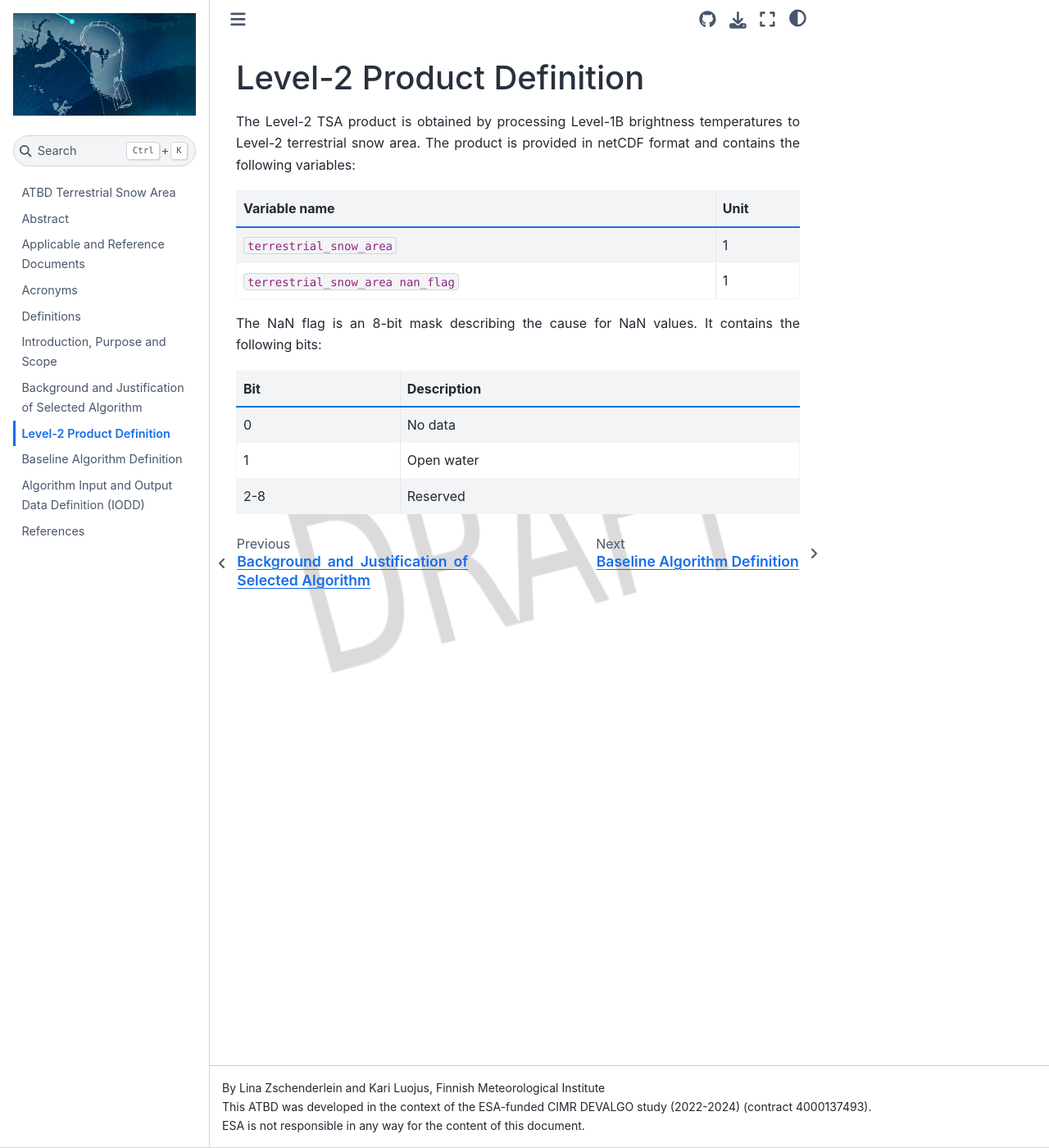
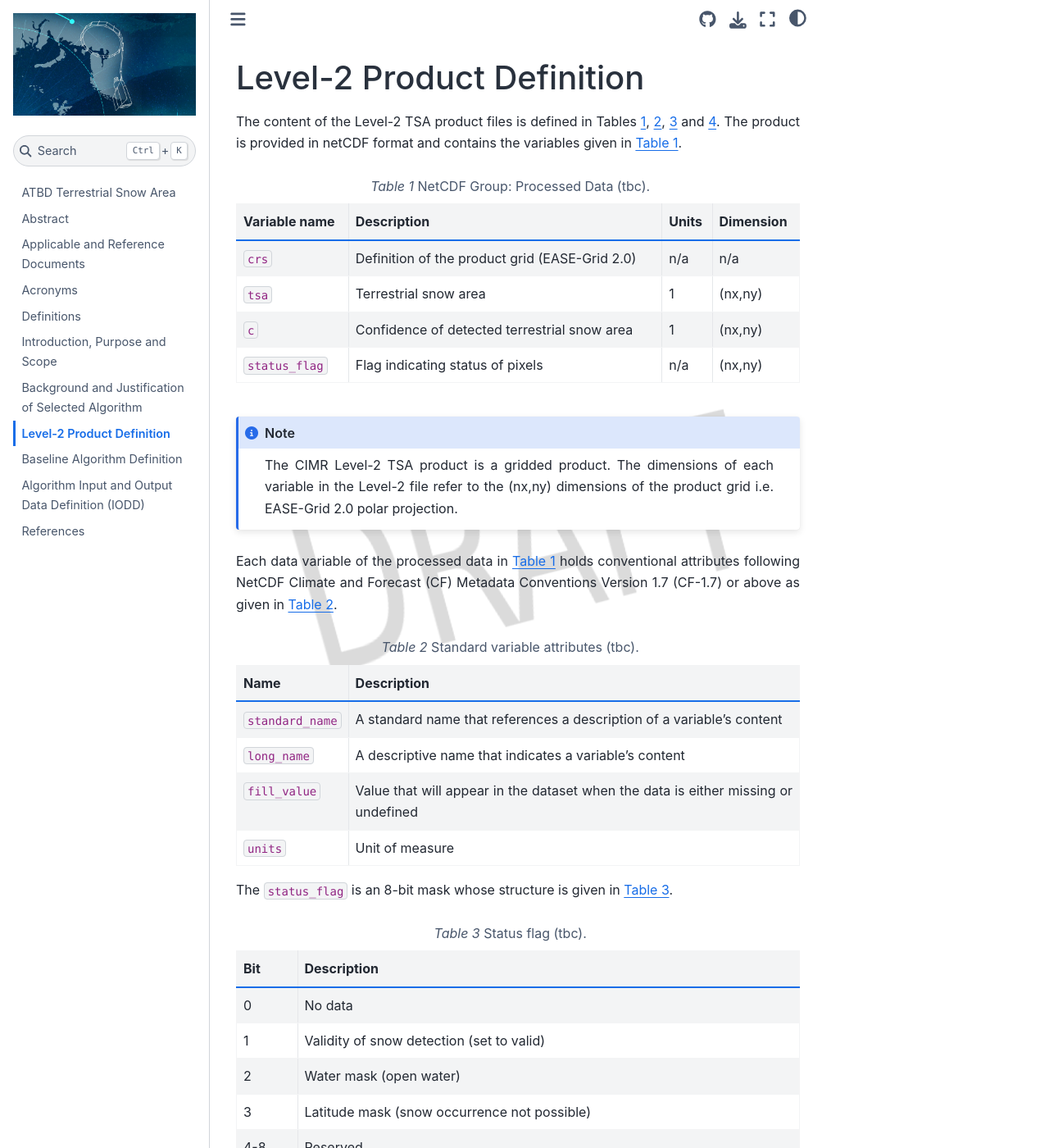
Before and after one commit to CIMR-Algos/TerrestrialSnowArea_ATBD, a Jupyter Book: the page built from book/L2_product_definition.md, in a window 1280 px wide and 1400 px high. Shown: the whole window at 82% size. Built offline with Jupyter Book 1.0.4 settings and Sphinx 7.4.7 and the Sphinx Book theme 1.1.4, drawn with Linux system fonts in a browser that asks for light colours; some of the changed text lies outside the part shown.

Commit message:
Added content

````diff
--- a/book/L2_product_definition.md
+++ b/book/L2_product_definition.md
@@ -1,18 +1,59 @@
 # Level-2 Product Definition
 
-The Level-2 TSA product is obtained by processing Level-1B brightness temperatures to Level-2 terrestrial snow area.
-The product is provided in netCDF format and contains the following variables:
+The content of the Level-2 TSA product files is defined in Tables {numref}`%s <product_netcdf>`, {numref}`%s <variable_attributes>`, {numref}`%s <status_flag>` and {numref}`%s <global_attributes>`.
+The product is provided in netCDF format and contains the variables given in {numref}`product_netcdf`.
 
-(product_variables)=
-| Variable name | Unit |
-| --- | ---- |
-| `terrestrial_snow_area` | 1 |
-| `terrestrial_snow_area nan_flag` | 1 |
+```{table} NetCDF Group: Processed Data (tbc).
+:name: product_netcdf
 
-The NaN flag is an 8-bit mask describing the cause for NaN values. It contains the following bits:
-(product_flags)=
+| Variable name | Description | Units | Dimension |
+| ---           | ----        | ----  | ----      |
+| `crs`         | Definition of the product grid (EASE-Grid 2.0) | n/a | n/a |
+| `tsa`         | Terrestrial snow area | 1 | (nx,ny) |
+| `c`           | Confidence of detected terrestrial snow area | 1 | (nx,ny) |
+| `status_flag` | Flag indicating status of pixels | n/a | (nx,ny) |
+```
+
+```{note}
+The CIMR Level-2 TSA product is a gridded product. The dimensions of each variable in the Level-2 file refer to the (nx,ny) dimensions of the product grid i.e. EASE-Grid 2.0 polar projection.
+```
+
+Each data variable of the processed data in {numref}`product_netcdf` holds conventional attributes following NetCDF Climate and Forecast (CF) Metadata Conventions Version 1.7 (CF-1.7) or above as given in {numref}`variable_attributes`.
+
+```{table} Standard variable attributes (tbc).
+:name: variable_attributes
+|  Name                  | Description |
+|  --------------------- | ----- |
+| `standard_name` | A standard name that references a description of a variable's content                 |
+| `long_name`     | A descriptive name that indicates a variable's content                                |
+| `fill_value`    | Value that will appear in the dataset when the data is either missing or undefined     |
+| `units`         | Unit of measure                                     |
+```
+
+The `status_flag` is an 8-bit mask whose structure is given in {numref}`status_flag`.
+
+```{table} Status flag (tbc).
+:name: status_flag
+
 | Bit | Description |
-| --- | ---- |
-| 0 | No data |
-| 1 | Open water |
-| 2-8 | Reserved |
+| --- | ----        |
+| 0   | No data |
+| 1   | Validity of snow detection (set to valid)  |
+| 2   | Water mask (open water) |
+| 3   | Latitude mask (snow occurrence not possible) |
+| 4-8 | Reserved |
+```
+
+Some global attributes of the Level-2 product files are given in {numref}`global_attributes`.
+
+```{table} Global attributes (tbc).
+:name: global_attributes
+
+|  Name                  | Description |
+|  --------------------- | ----- |
+|  `title`                 | CIMR L2 Sea Ice Drift product |
+|  `processing_level`      | Level-2 |
+|  `time_coverage_start`   | Valid start time of the product |
+|  `time_coverage_end`     | Valid end time of the product |
+|  `area`                  | (Northern or Southern) Hemisphere |
+```
--- a/book/references.bib
+++ b/book/references.bib
@@ -191,7 +184,6 @@ author = {K. Rautiainen and J. Lemmetyinen and M. Schwank and A. Kontu and C. M
 	pages = {897--910},
 }
 
-
 @article{bulygina_2011,
 	title = {Changes in snow cover characteristics over {Northern} {Eurasia} since 1966},
 	volume = {6},
@@ -203,7 +195,6 @@ author = {K. Rautiainen and J. Lemmetyinen and M. Schwank and A. Kontu and C. M
 	pages = {045204}
 }
 
-
 @article{dyer_2006,
 	title = {Spatial variability and trends in observed snow depth over {North} {America}},
 	volume = {33},
@@ -214,3 +205,21 @@ author = {K. Rautiainen and J. Lemmetyinen and M. Schwank and A. Kontu and C. M
 	year = {2006},
 	pages = {L16503}
 }
+
+@article{brodzik_2012,
+	title = {{EASE}-{Grid} 2.0: {Incremental} but {Significant} {Improvements} for {Earth}-{Gridded} {Data} {Sets}},
+	volume = {1},
+	doi = {10.3390/ijgi1010032},
+	number = {1},
+	journal = {ISPRS International Journal of Geo-Information},
+	author = {Brodzik, Mary J. and Billingsley, Brendan and Haran, Terry and Raup, Bruce and Savoie, Matthew H.},
+	year = {2012},
+	pages = {32--45}
+}
+
+@article{zschenderlein_2022,
+title = {Evaluation of passive microwave dry snow detection algorithms and application to {SWE} retrieval during seasonal snow accumulation},
+journal = { },
+year = {Under Review},
+author = {L. Zschenderlein and K. Luojus and M. Takala and P. Venäläinen and J. Pulliainen},
+}
````
Also changed, not shown: other parts of book/references.bib (+0 -7 lines), book/acronyms.md (+12 -0 lines), book/algorithm_input_output_data_definition.md (+9 -9 lines), book/background_justification_algorithm.md (+1 -1 lines), book/baseline_algorithm_definition.md (+6 -5 lines), book/definitions.md (+3 -0 lines).
